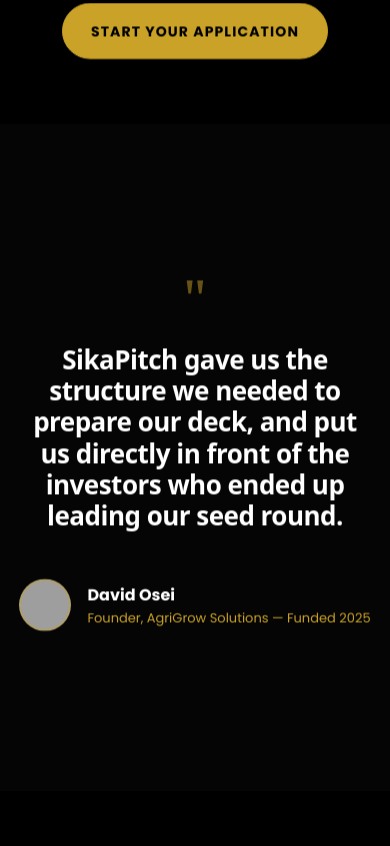
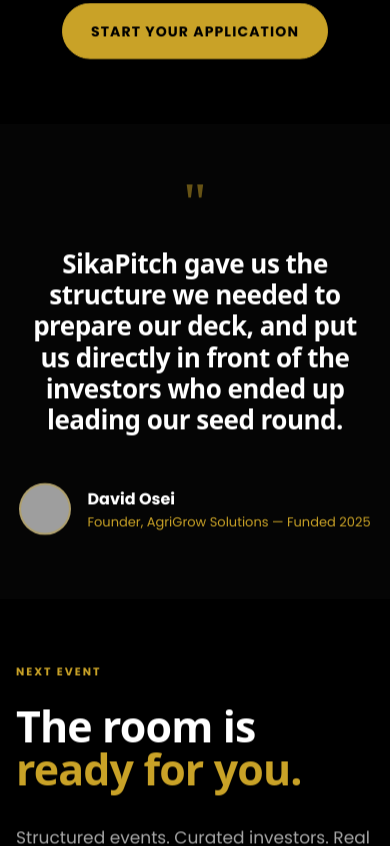
Before and after one commit to kobissna7/sikapitch, a React (Vite) app: page / in a window 390 px wide. Shown: the part 2620-3466 px from the top of the page. Built offline with nearby package versions, Linux system fonts and the light colour scheme; grey boxes are pictures that could not be loaded; a web font is replaced by a local one.

Commit message:
Enhance mobile responsiveness across massive typographical sections

```diff
--- a/src/components/Footer.tsx
+++ b/src/components/Footer.tsx
@@ -58,7 +58,7 @@
       </div>
       <div style={{
         position: 'absolute', bottom: -20, left: '50%', transform: 'translateX(-50%)',
-        fontFamily: 'var(--font-display)', fontSize: 'clamp(8rem, 20vw, 24rem)',
+        fontFamily: 'var(--font-display)', fontSize: 'clamp(4rem, 18vw, 24rem)',
         fontWeight: 900, color: 'rgba(255,255,255,0.02)', letterSpacing: '-0.04em',
         pointerEvents: 'none', whiteSpace: 'nowrap', userSelect: 'none',
         lineHeight: 0.8, zIndex: 0
--- a/src/pages/Home.tsx
+++ b/src/pages/Home.tsx
@@ -150,7 +150,7 @@
       </section>
 
       {/* ===== PULL QUOTE ===== */}
-      <section style={{ background: 'var(--black-mid)', padding: '160px 0' }}>
+      <section style={{ background: 'var(--black-mid)', padding: 'var(--section-pad) 0' }}>
         <div className="container" style={{ maxWidth: 880, textAlign: 'center' }}>
           <ScrollReveal>
             <div style={{ fontSize: '3.5rem', color: 'var(--gold)', fontFamily: 'Georgia, serif', lineHeight: 0.5, marginBottom: 32, opacity: 0.5 }}>"</div>
@@ -249,9 +249,9 @@
               <ScrollReveal key={v.num} delay={i * 100}>
                 <div className="grid-2" style={{
                   gap: 40, alignItems: 'center',
-                  padding: '64px 0'
+                  padding: 'var(--section-pad) 0'
                 }}>
-                  <div style={{ fontFamily: 'var(--font-display)', fontSize: '4.5rem', fontWeight: 800, color: 'transparent', WebkitTextStroke: '2px rgba(255,255,255,0.1)' }}>{v.num}</div>
+                  <div style={{ fontFamily: 'var(--font-display)', fontSize: 'clamp(3.5rem, 10vw, 4.5rem)', fontWeight: 800, color: 'transparent', WebkitTextStroke: '2px rgba(255,255,255,0.1)' }}>{v.num}</div>
                   <h3 className="heading-lg text-white">{v.title}</h3>
                   <p className="body-md">{v.body}</p>
                 </div>
```
